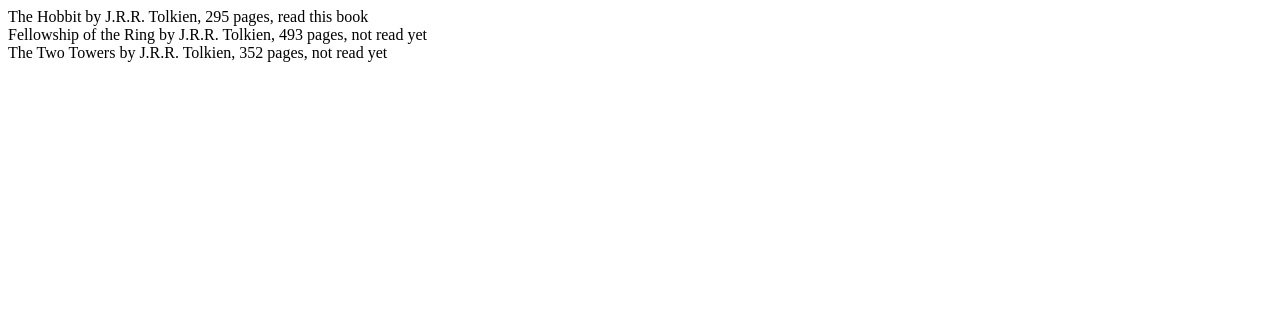
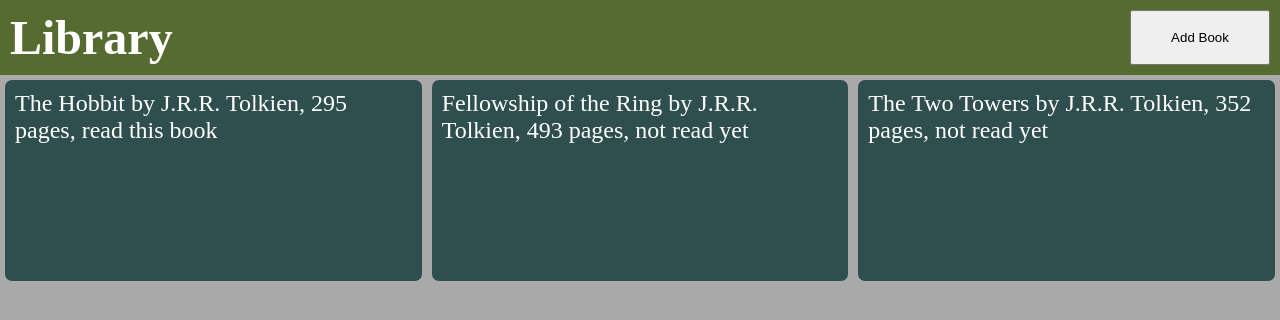
Before and after one commit to Adonuu/odin-library, a plain HTML site: page index.html in a window 1280 px wide. Drawn offline with Linux system fonts and the light colour scheme.

Commit message:
added a title and button to the topBar styled the topBar and libraryContainer elements

```diff
--- a/index.css
+++ b/index.css
@@ -0,0 +1,46 @@
+body {
+    margin: 0;
+    padding: 0;
+    height: 100vh;
+    display: grid;
+    grid-template-rows: 1fr 10fr;
+    grid-template-areas:
+                            'topBar'
+                            'libraryContainer';
+}
+
+#topBar {
+    grid-area: topBar;
+    background-color: darkolivegreen;
+    display: grid;
+    grid-template-columns: 7fr 1fr;
+}
+
+#libraryContainer {
+    grid-area: libraryContainer;
+    display: grid;
+    grid-template-columns: 1fr 1fr 1fr;
+    background-color: darkgray;
+}
+
+.book {
+    background-color: darkslategray;
+    color: white;
+    font-size: 1.5rem;
+    max-width: 70ch;
+    padding: 10px;
+    margin: 5px;
+    border-radius: 7px;
+    height: 25%;
+}
+
+#title {
+    color: white;
+    font-size: 3rem;
+    padding: 10px;
+    font-weight: bold;
+}
+
+#addBook {
+    margin: 10px;
+}
--- a/index.html
+++ b/index.html
@@ -8,6 +8,10 @@
     <script src="index.js" defer></script>
 </head>
 <body>
+    <div id="topBar">
+        <div id="title">Library</div>
+        <button id="addBook">Add Book</button>
+    </div>
     <div id="libraryContainer"></div>
 </body>
 </html>
```
